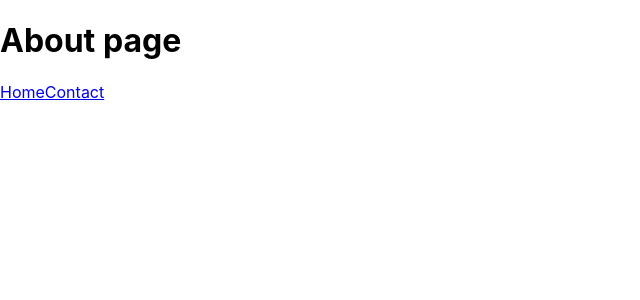
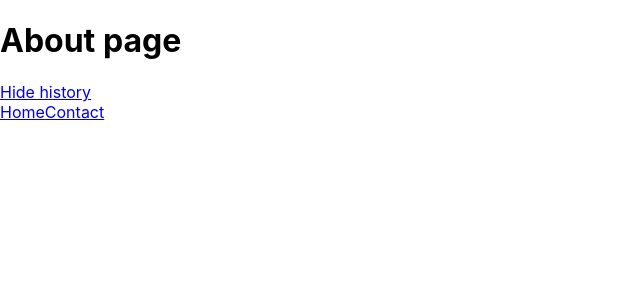
Before and after one commit to rafaolivaswizeline/course-react-js-essential-training, a React (Create React App) app: page /about in a window 1280 px wide. Shown: the top 300 px of the page, without its empty margins (0-640 px from the left). Built offline with nearby package versions, Linux system fonts and the light colour scheme.

Commit message:
Moved components to individual files

```diff
--- a/src/App.tsx
+++ b/src/App.tsx
@@ -1,49 +1,9 @@
-import { BrowserRouter, Link, Outlet, Route, Routes } from 'react-router-dom'
+import { BrowserRouter, Route, Routes } from 'react-router-dom'
 import './App.css'
-
-function Home() {
-  return (
-    <>
-      <h1>Home page</h1>
-      <nav>
-        <Link to="/about">About</Link>
-        <Link to="/contact">Contact</Link>
-      </nav>
-    </>
-  )
-}
-
-function About() {
-  return (
-    <>
-      <h1>About page</h1>
-      <nav>
-        <Link to="/about/history"></Link>
-      </nav>
-      <Outlet></Outlet>
-      <nav>
-        <Link to="/">Home</Link>
-        <Link to="/contact">Contact</Link>
-      </nav>
-    </>
-  )
-}
-
-function History() {
-  return <p>Some nice text about the history of the company...</p>
-}
-
-function Contact() {
-  return (
-    <>
-      <h1>Contact page</h1>
-      <nav>
-        <Link to="/">Home</Link>
-        <Link to="/about">About</Link>
-      </nav>
-    </>
-  )
-}
+import Home from './components/Home'
+import About from './components/About'
+import Contact from './components/Contact'
+import History from './components/History'
 
 function App() {
   return (
--- /dev/null
+++ b/src/components/About.tsx
@@ -0,0 +1,28 @@
+import { useReducer, useState } from 'react'
+import { Link, Outlet } from 'react-router-dom'
+
+export default function About() {
+  const [isHistoryVisible, toggleHistoryVisibility] = useReducer((state) => !state, false)
+
+  return (
+    <>
+      <h1>About page</h1>
+      <nav>
+        {isHistoryVisible ? (
+          <Link to="/about/history" onClick={() => toggleHistoryVisibility()}>
+            Show history
+          </Link>
+        ) : (
+          <Link to="/about" onClick={() => toggleHistoryVisibility()}>
+            Hide history
+          </Link>
+        )}
+      </nav>
+      <Outlet></Outlet>
+      <nav>
+        <Link to="/">Home</Link>
+        <Link to="/contact">Contact</Link>
+      </nav>
+    </>
+  )
+}
--- /dev/null
+++ b/src/components/Contact.tsx
@@ -0,0 +1,13 @@
+import { Link } from 'react-router-dom'
+
+export default function Contact() {
+  return (
+    <>
+      <h1>Contact page</h1>
+      <nav>
+        <Link to="/">Home</Link>
+        <Link to="/about">About</Link>
+      </nav>
+    </>
+  )
+}
--- /dev/null
+++ b/src/components/History.tsx
@@ -0,0 +1,3 @@
+export default function History() {
+  return <p>Some nice text about the history of the company...</p>
+}
--- /dev/null
+++ b/src/components/Home.tsx
@@ -0,0 +1,13 @@
+import { Link } from 'react-router-dom'
+
+export default function Home() {
+  return (
+    <>
+      <h1>Home page</h1>
+      <nav>
+        <Link to="/about">About</Link>
+        <Link to="/contact">Contact</Link>
+      </nav>
+    </>
+  )
+}
```
